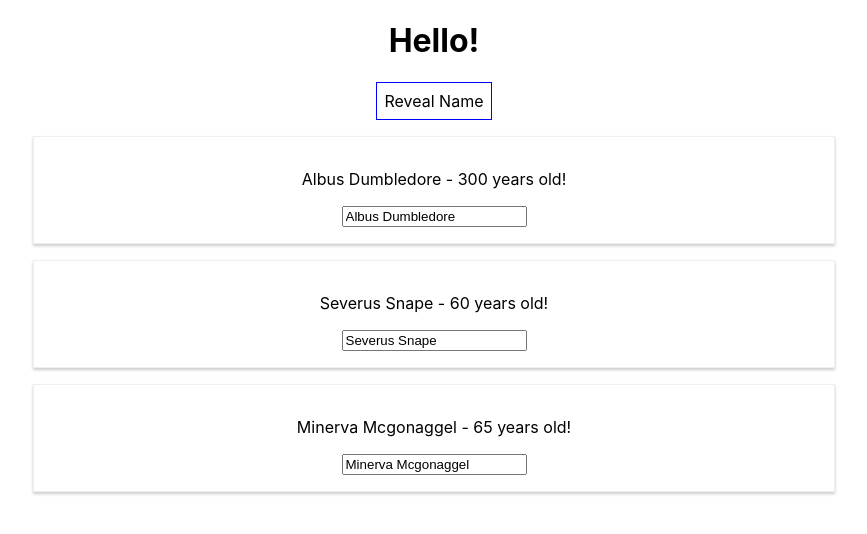
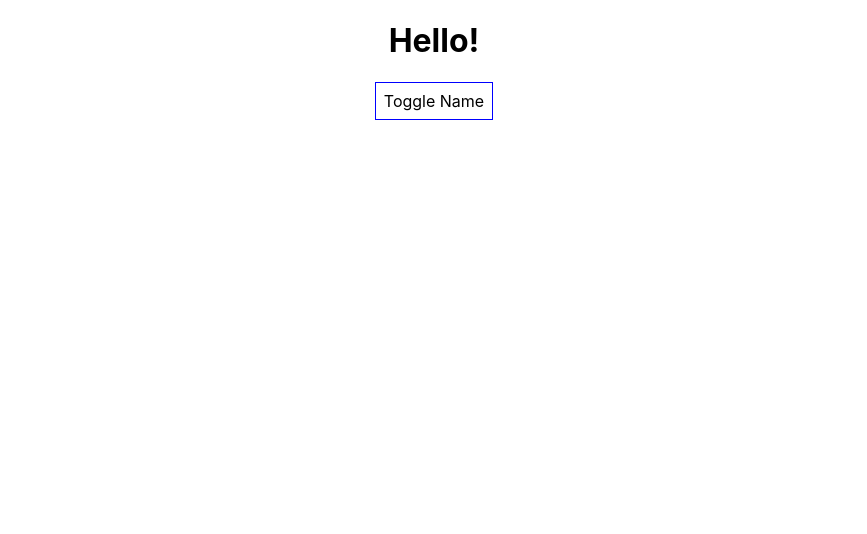
Before and after one commit to CengAmat/React-Zone-2, a React (Create React App) app in the folder react-zone-2/: page / in a window 1280 px wide. Shown: the top 534 px of the page, without its empty margins (206-1073 px from the left). Built offline with nearby package versions, Linux system fonts and the light colour scheme.

Commit message:
Rendering Content, Handling Dynamic Content

```diff
--- a/react-zone-2/src/App.js
+++ b/react-zone-2/src/App.js
@@ -9,7 +9,8 @@ class App extends Component{
       { name : "Severus Snape", age: 60},
       { name : "Minerva Mcgonaggel", age: 65},
     ],
-    otherState : 'Ahmet'
+    otherState : 'Ahmet',
+    showPersons: false
   }
 
   switchNameHandler = (newName) => {
@@ -34,6 +35,19 @@ class App extends Component{
     })
   }
 
+  toggleNameHandler = () => {
+    const doesShow = this.state.showPersons;
+    this.setState({
+      showPersons: !doesShow
+    })
+  }
+
+  deletePersonHandler = (personIndex) => {
+    const persons = [...this.state.persons];
+    persons.splice(personIndex,1);
+    this.setState({persons: persons});
+  }
+
   render() {
     const style = {
       backgroundColor: 'white',
@@ -42,13 +56,24 @@ class App extends Component{
       padding: '8px',
       cursor: 'pointer'
     }
+
+    let person = null;
+
+    if (this.state.showPersons){
+      person = (
+        <div>
+            {this.state.persons.map( (person, index) => {
+              return <Person click = {() => this.deletePersonHandler(index)} name = {person.name} age = {person.age} />
+            })}
+        </div>
+      );
+    }
+
     return(
       <div className="App">
         <h1>Hello!</h1>
-        <button style = {style} onClick = {this.switchNameHandler.bind(this, 'Albus Percival Wulfric Brian Dumbledore')}>Reveal Name</button>
-        <Person name = {this.state.persons[0].name} age = {this.state.persons[0].age} />
-        <Person click = {this.switchNameHandler.bind(this, 'Half-Blood Prince')} name = {this.state.persons[1].name} age = {this.state.persons[1].age} />
-        <Person changed = {this.nameChangedHandler} name = {this.state.persons[2].name} age = {this.state.persons[2].age} />
+        <button style = {style} onClick = {this.toggleNameHandler}>Toggle Name</button>
+        {person}
       </div>
     );
   }
```
